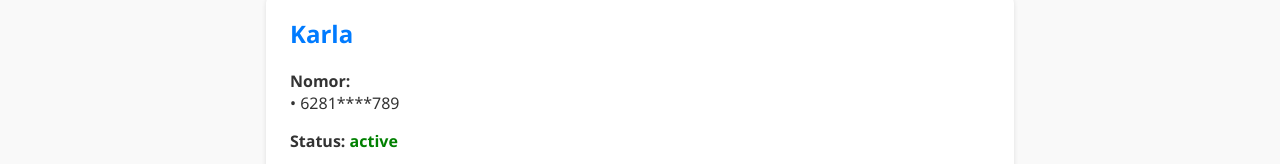
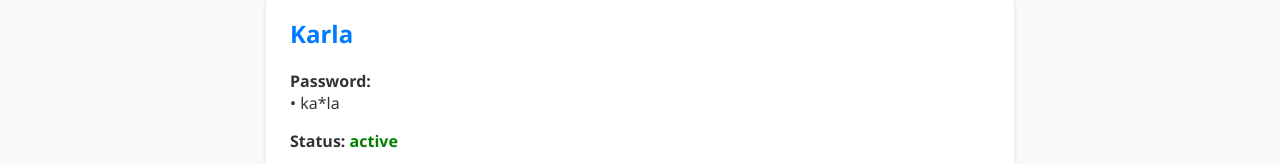
Before and after one commit to Karla-Ai6677/karladb, a plain HTML site: page public/index.html in a window 1280 px wide. Shown: the part 195-359 px from the top of the page. Drawn offline with Linux system fonts and the light colour scheme.

Commit message:
Update index.html

```diff
--- a/public/index.html
+++ b/public/index.html
@@ -23,8 +23,9 @@
   </footer>
 
   <script>
-    function sensorNomor(nomor) {
-      return nomor.replace(/^(\d{4})\d+(\d{3})$/, '$1****$2');
+    function sensorPassword(pw) {
+      if (!pw || pw.length < 4) return '****';
+      return pw.slice(0, 2) + '*'.repeat(pw.length - 4) + pw.slice(-2);
     }
 
     let allUsers = [];
@@ -54,13 +55,11 @@
         const userDiv = document.createElement('div');
         userDiv.className = 'user';
 
-        const nomorList = Array.isArray(user.nomor)
-          ? user.nomor.map(n => `• ${sensorNomor(n)}`).join('<br>')
-          : `• ${sensorNomor(user.nomor)}`;
+        const pwDisplay = user.password ? `• ${sensorPassword(user.password)}` : '• -';
 
         userDiv.innerHTML = `
           <h2>${user.nama}</h2>
-          <p><strong>Nomor:</strong><br>${nomorList}</p>
+          <p><strong>Password:</strong><br>${pwDisplay}</p>
           <p><strong>Status:</strong> <span class="${user.status}">${user.status}</span></p>
         `;
         container.appendChild(userDiv);
```
